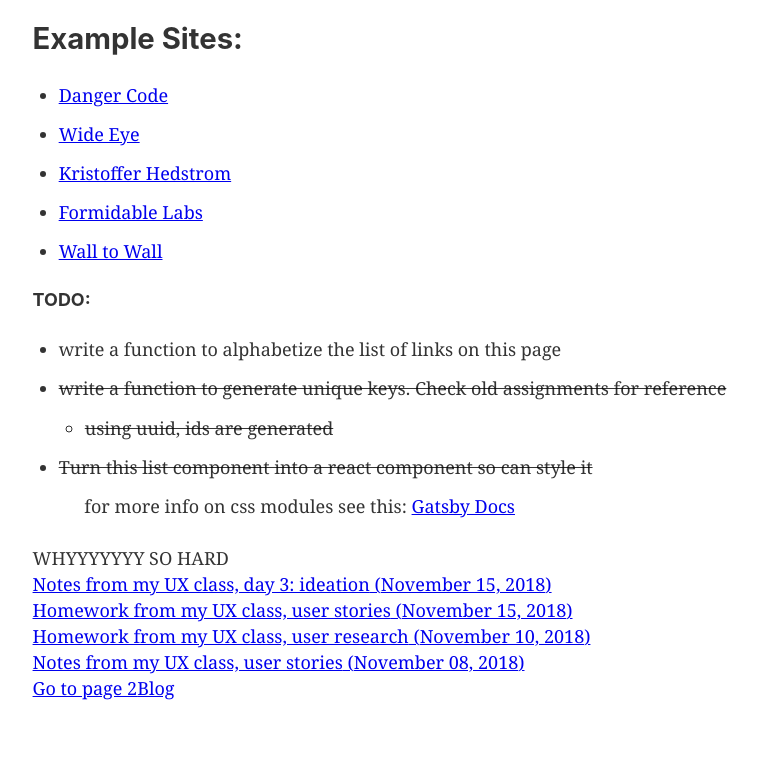
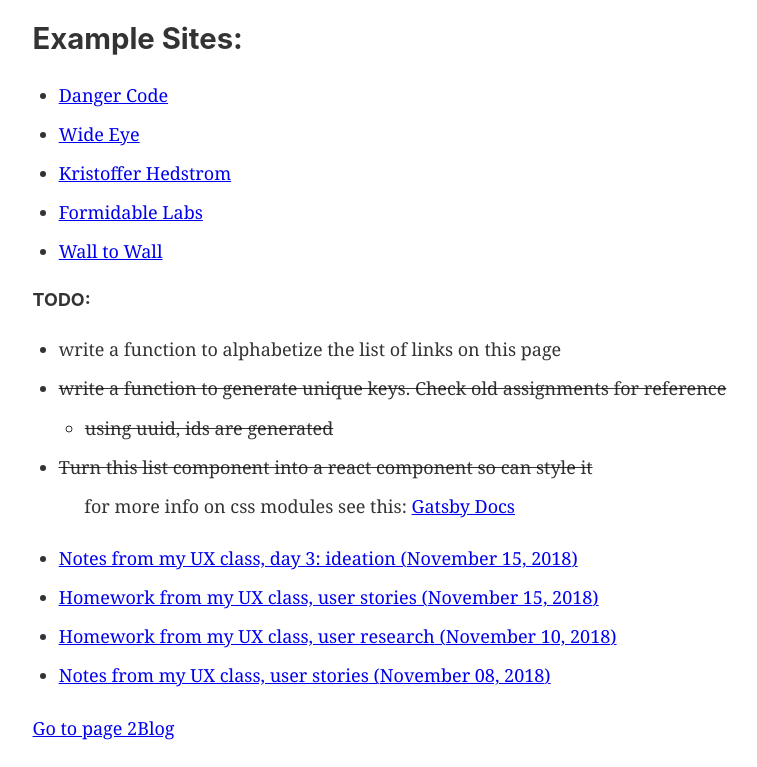
Before and after one commit to sarasaurus/gatsby-wordpress, a Gatsby site: page / in a window 1280 px wide. Shown: the part 969-1736 px from the top of the page, without its empty margins (147-904 px from the left). Before the commit the page ends 1697 px from the top, so only its background shows below. Built offline with nearby package versions, Linux system fonts and the light colour scheme; Gatsby itself is replaced by a stand-in of ours.

Commit message:
markdown rendering as ul with unique keys

```diff
--- a/src/pages/notes.js
+++ b/src/components/notes.js
@@ -1,9 +1,11 @@
-import React from 'react'
+import React from 'react';
 // import { graphql } from "gatsby"
-import PostLink from "../components/post-link"
-import styles from '../components/notes.module.css'
+import uuid4 from 'uuid/v4';
+import PostLink from "./post-link";
+import styles from './notes.module.css';
 
-console.log(styles);
+
+console.log('NOTE STYLE:', styles);
 
 // data: {
 //   allMarkdownRemark: { edges }
@@ -16,10 +18,10 @@ const Notes = (props) => {
   // console.log('WHAT DATA BRO', edges);
   const Post = props.data.allMarkdownRemark.edges
     // .filter(edge => !!edge.node.frontmatter.date) // You can filter your posts based on some criteria
-    .map(edge => <PostLink key={edge.node.id} post={edge.node} />)
+    .map(edge => <li key={uuid4()}><PostLink key={edge.node.id} post={edge.node} /></li>)
 
 
-  return <div>{Post}</div>
+  return <div><ul>{Post}</ul></div>
 }
 
 export default Notes;
--- a/src/pages/blog.js
+++ b/src/pages/blog.js
@@ -1,6 +1,6 @@
 import React from 'react'
 import { Link } from 'gatsby'
-import Notes from './notes-trial'
+import Notes from '../components/notes'
 
 import Layout from '../components/layout'
 
@@ -9,7 +9,7 @@ const Blog = (data) => (
   <Layout>
     <h1>Blog Posts</h1>
     <p>Welcome to the Blog</p>
-    <Notes data={this.props.data}/>
+    <Notes data={data}/>
     <Link to="/">Go back to the homepage</Link>
   </Layout>
 )
--- a/src/pages/index.js
+++ b/src/pages/index.js
@@ -4,8 +4,7 @@ import { Link } from 'gatsby'
 
 import Layout from '../components/layout'
 import ToDoList from '../components/todo-list'
-import Notes from './notes'
-import Trial from './notes-trial'
+import Notes from '../components/notes'
 class IndexPage extends Component {
 
 render() {
@@ -62,7 +61,6 @@ render() {
     })}
   </ul>
 <ToDoList />
-<Trial data = { markdownData }/>
 <Notes data = { markdownData } />
     <Link to="/page-2/">Go to page 2</Link>
     <Link to="/blog/">Blog</Link>
@@ -90,3 +88,4 @@ export const pageQuery = graphql`
     }
   }
 `
+// with graphql queries you must make the query in the top commponent or at the index/app level then pass the results of the query to the child components as props
--- a/src/pages/notes-trial.js
+++ /dev/null
@@ -1,26 +0,0 @@
-import React from "react"
-// import { graphql } from "gatsby"
-// import Layout from "../components/layout"
-
-export default (data ) => {
-  console.log('TRIAL DATA', data)
-  return (
-
-      <div>WHYYYYYYY SO HARD</div>
-
-  )
-}
-
-// export const query = graphql`
-//   query {
-//     allMarkdownRemark {
-//       edges {
-//         node {
-//           frontmatter {
-//             title
-//           }
-//         }
-//       }
-//     }
-//   }
-//  `
```
